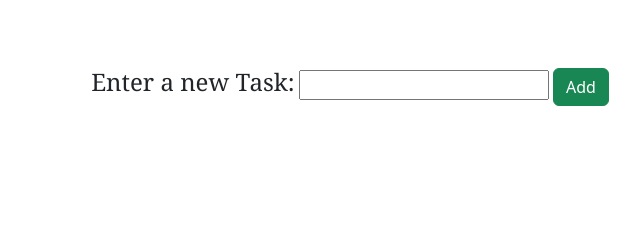
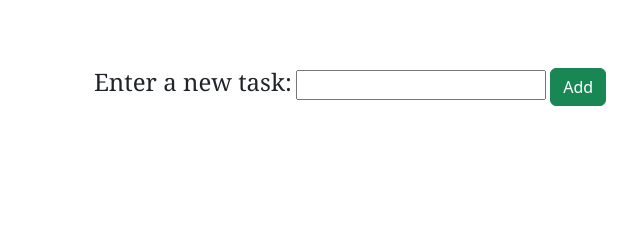
Before and after one commit to UmaMahesh550/To-do, a plain HTML site: page index.html in a window 1280 px wide. Shown: the full height of the page, 290-930 px from the left. Drawn offline with nearby package versions, Linux system fonts and the light colour scheme.

Commit message:
Update index.html

```diff
--- a/index.html
+++ b/index.html
@@ -7,7 +7,7 @@
     </head>
     <body>
         <div>
-            <label for="newTodo">Enter a new Task:</label>
+            <label for="newTodo">Enter a new task:</label>
             <input class="inp" type="text" id="newTodo">
             <button type="button" class="btn btn-success" id="addBtn">Add</button>
         </div>
```
